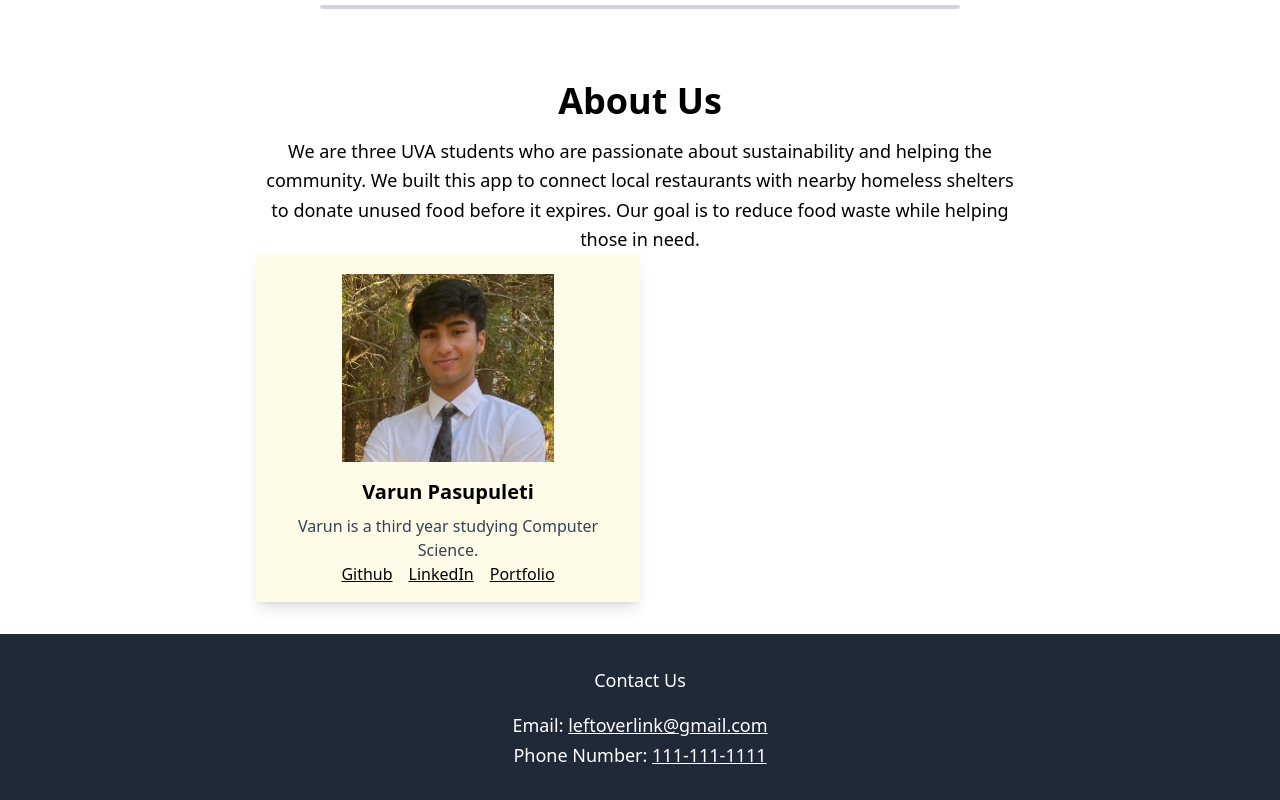
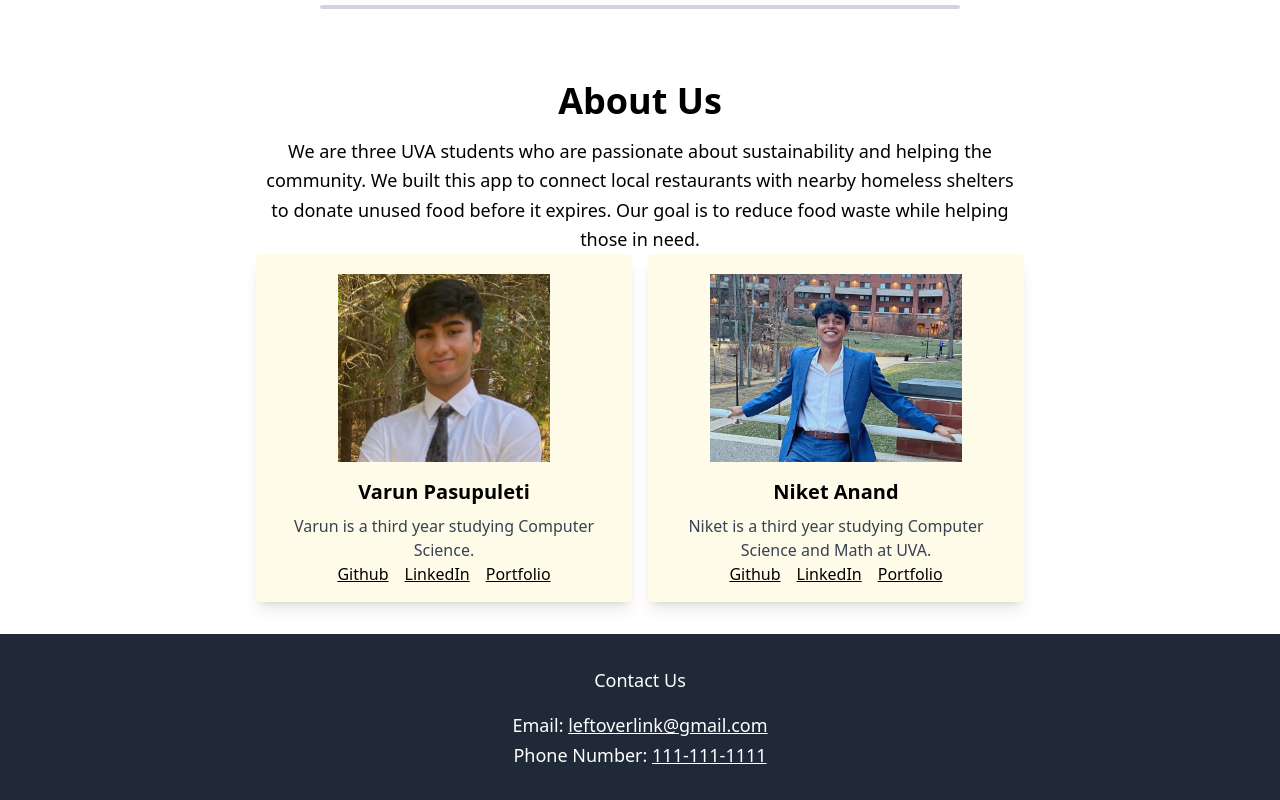
Before and after one commit to vjz3qz/leftover-link, a React (Create React App) app in the folder client/: page / in a window 1280 px wide. Shown: the part 1339-2139 px from the top of the page. Built offline with nearby package versions, Linux system fonts and the light colour scheme; no server answers.

Commit message:
about.js

```diff
--- a/client/src/pages/About.js
+++ b/client/src/pages/About.js
@@ -42,6 +42,14 @@ function About() {
             linkedin="https://www.linkedin.com/in/varunpasupuleti/"
             portfolio="https://vjz3qz.github.io/portfolio/"
          />
+         <Card
+            name="Niket Anand"
+            description="Niket is a third year studying Computer Science and Math at UVA. "
+            image={`${process.env.PUBLIC_URL}/images/niket.jpg`}
+            github="lol"
+            linkedin="https://www.linkedin.com/in/niket-anand-236896229/"
+            portfolio="lol"
+         />
         </div>
       </div>
     </section>
```
Also changed, not shown: client/public/images/niket.JPG (added).
